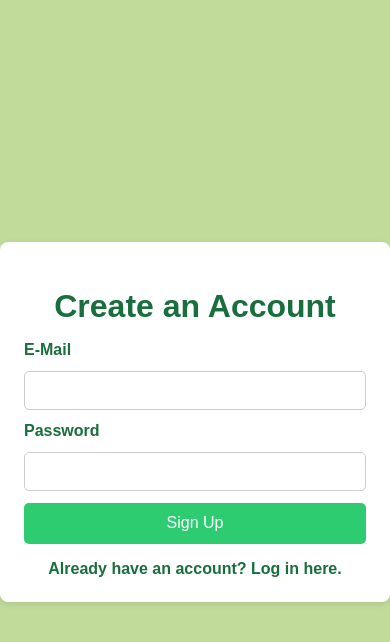
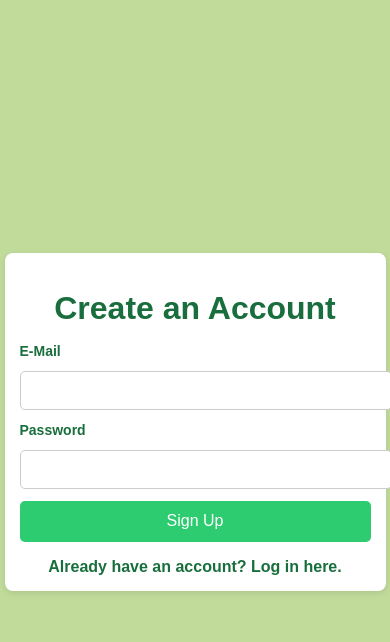
Before and after one commit to aryannaithani/DietPlanner, a Flask app: page /signup in a window 390 px wide. Shown: the top 642 px of the page. Run offline with Flask 3, Linux system fonts and the light colour scheme.

Commit message:
Added Media Queries for Mobile Devices

```diff
--- /dev/null
+++ b/static/mediaqueries.css
@@ -0,0 +1,37 @@
+/* Media Query for Tablets (768px and below) */
+@media screen and (max-width: 768px) {
+    .container {
+        width: 80% !important;
+    }
+    .login-container {
+        width: 80% !important;
+    }
+    .signup-container {
+        width: 80% !important;
+    }
+}
+
+/* Media Query for Mobile (480px and below) */
+@media screen and (max-width: 480px) {
+    .container {
+        width: 90% !important;
+        padding: 15px !important;
+    }
+    .login-container {
+        width: 90% !important;
+        padding: 15px !important;
+    }
+    .signup-container {
+        width: 90% !important;
+        padding: 15px !important;
+    }
+
+    input, select, button {
+        width: 100% !important;
+        font-size: 16px !important;
+    }
+
+    label {
+        font-size: 14px !important;
+    }
+}
--- a/templates/form.html
+++ b/templates/form.html
@@ -4,6 +4,7 @@
     <meta charset="UTF-8">
     <meta name="viewport" content="width=device-width, initial-scale=1.0">
     <title>Diet Planner - Caloric Intake</title>
+    <link rel="stylesheet" href="static/mediaqueries.css">
     <style>
         html, body {
     font-family: Arial, sans-serif;
--- a/templates/form2.html
+++ b/templates/form2.html
@@ -4,6 +4,7 @@
     <meta charset="UTF-8">
     <meta name="viewport" content="width=device-width, initial-scale=1.0">
     <title>Diet Planner</title>
+    <link rel="stylesheet" href="static/mediaqueries.css">
     <style>
         html, body {
     font-family: Arial, sans-serif;
--- a/templates/login.html
+++ b/templates/login.html
@@ -4,6 +4,7 @@
   <meta charset="UTF-8">
   <meta name="viewport" content="width=device-width, initial-scale=1.0">
   <title>Login | Diet Planner</title>
+  <link rel="stylesheet" href="static/mediaqueries.css">
   <style>
     body {
     margin: 0;
--- a/templates/signup.html
+++ b/templates/signup.html
@@ -4,6 +4,7 @@
   <meta charset="UTF-8">
   <meta name="viewport" content="width=device-width, initial-scale=1.0">
   <title>Signup | Diet Planner</title>
+  <link rel="stylesheet" href="static/mediaqueries.css">
   <style>
     body {
     margin: 0;
```
